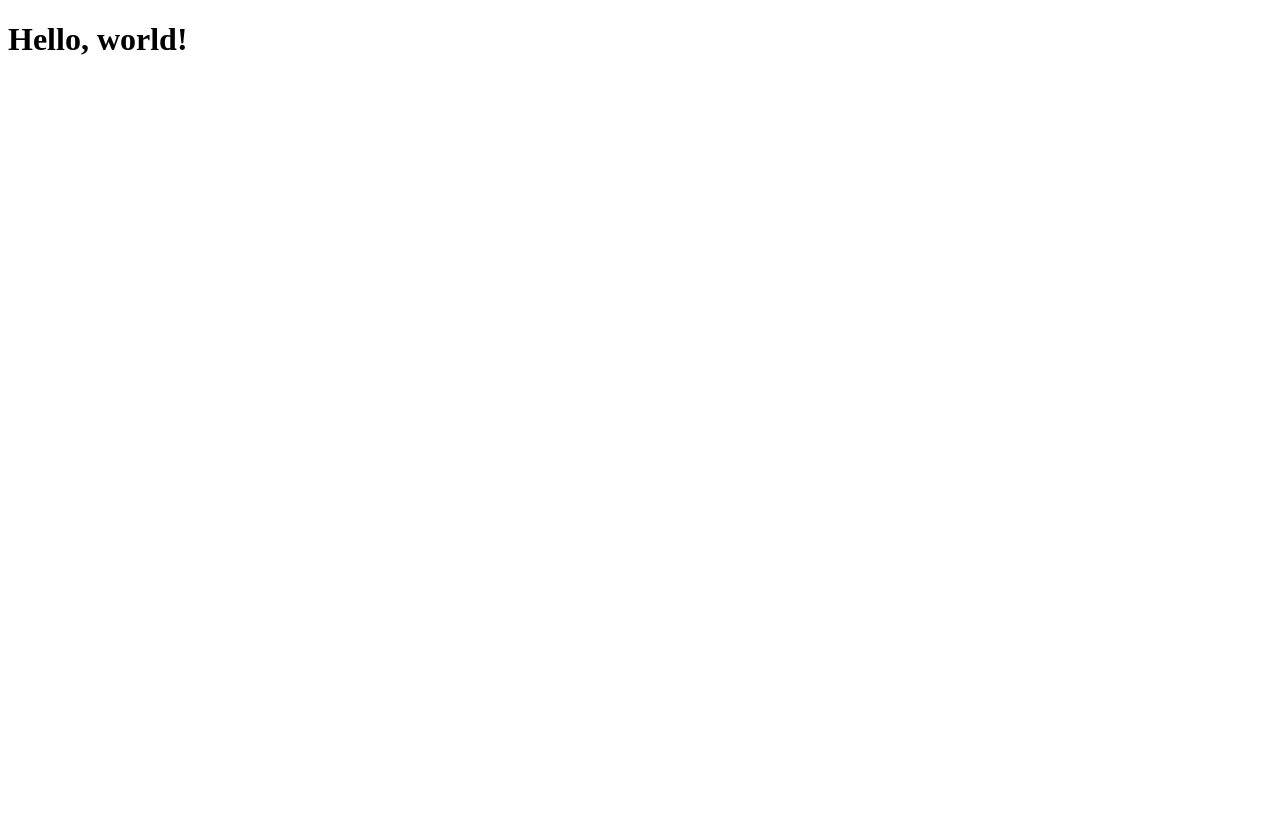
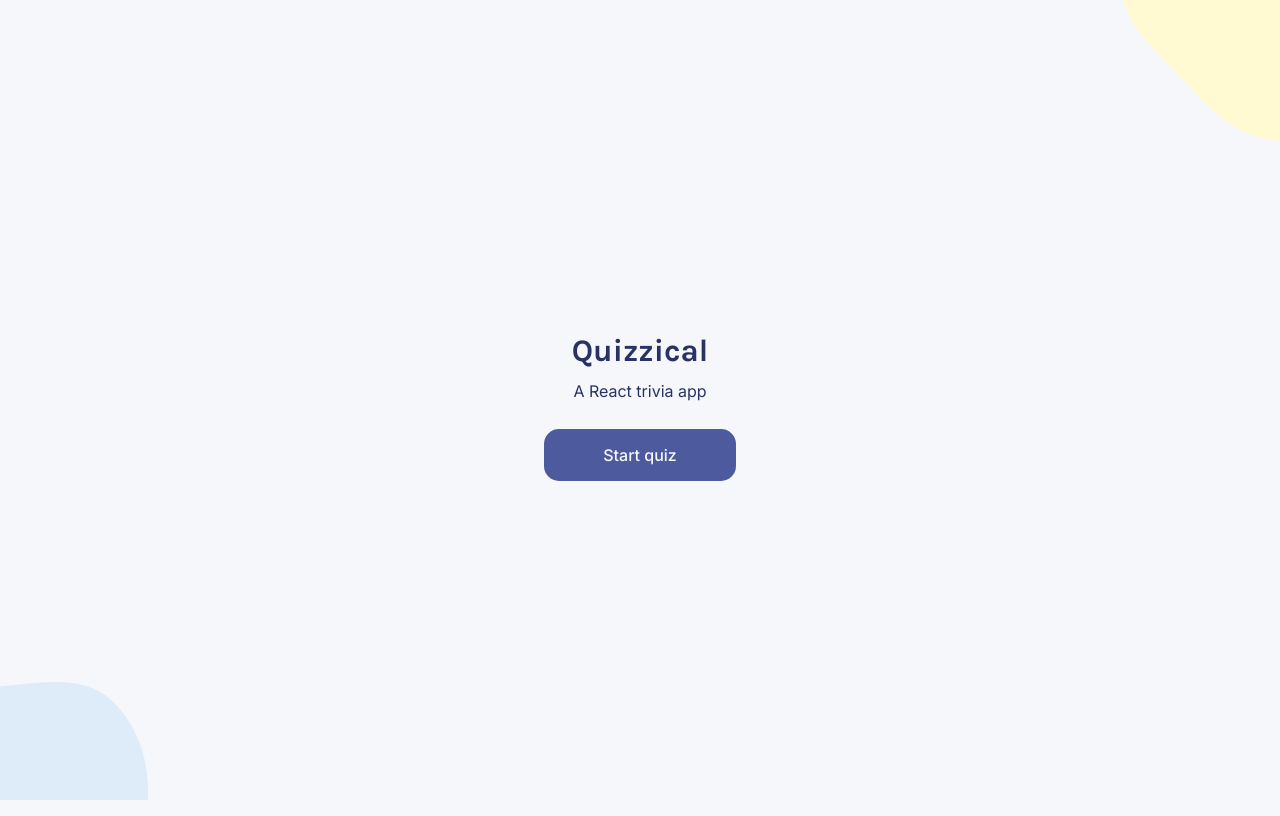
Before and after one commit to Taviquenson/react-quiz-app-scrimba, a React (Vite) app: page / in a window 1280 px wide. Built offline with nearby package versions, Linux system fonts and the light colour scheme.

Commit message:
add home page

```diff
--- a/index.html
+++ b/index.html
@@ -4,7 +4,10 @@
     <meta charset="UTF-8" />
     <meta name="viewport" content="width=device-width, initial-scale=1.0" />
     <title>react-quiz-app-scrimba</title>
-    <link rel="stylesheet" href="style.css">
+    <link rel="preconnect" href="https://fonts.googleapis.com">
+    <link rel="preconnect" href="https://fonts.gstatic.com" crossorigin>
+    <link href="https://fonts.googleapis.com/css2?family=Inter:ital,opsz,wght@0,14..32,100..900;1,14..32,100..900&family=Karla:ital,wght@0,200..800;1,200..800&display=swap" rel="stylesheet">
+    <link rel="stylesheet" href="./src/style.css">
   </head>
   <body>
     <div id="root"></div>
--- a/src/App.css
+++ /dev/null
@@ -1,3 +0,0 @@
-* {
-    box-sizing: border-box;
-}
--- a/src/App.jsx
+++ b/src/App.jsx
@@ -2,9 +2,16 @@ import { useState, useEffect } from 'react'
 
 export default function App() {
 
+
   return (
     <>
-      <h1>Hello, world!</h1>
+      <img className='blob-top' src='../public/blob-top-home.png'/>
+      <section className='start'>
+        <h1>Quizzical</h1>
+        <h2>A React trivia app</h2>
+        <button>Start quiz</button>
+      </section>
+      <img className='blob-bottom' src='../public/blob-bottom-home.png'/>
     </>
   )
 }
--- a/src/index.css
+++ /dev/null
@@ -1,3 +0,0 @@
-* {
-    box-sizing: border-box;
-}
--- /dev/null
+++ b/src/style.css
@@ -0,0 +1,74 @@
+* {
+    box-sizing: border-box;
+}
+
+body {
+  font-family: "Karla", sans-serif;
+  background-color: #F5F7FB;
+}
+
+#root {
+  display: flex;
+  flex-direction: column;
+  justify-content: center;
+  align-items: center;
+  height: 100vh;
+}
+
+h1, h2 {
+  margin: 0;
+}
+
+section.start {
+  text-align: center;
+}
+
+section.start > h1, section.start > h2{
+  color: #293264;
+  line-height: 100%;
+}
+
+section.start > h1 {
+  font-weight: 700;
+  font-size: 1.95rem;
+}
+
+section.start > h2 {
+  margin-top: 1rem;
+  font-size: 1rem;
+  font-weight: 400;
+  font-family: "Inter", sans-serif;
+}
+
+section.start > button {
+  margin-top: 1.88rem;
+  color: #F5F7FB;
+  background-color: #4D5B9E;
+  border: none;
+  cursor: pointer;
+  font-size: 1rem;
+  font-weight: 500;
+  line-height: 100%;
+  font-family: "Inter", sans-serif;
+  width: 12rem;
+  height: 3.25rem;
+  border-radius: 15px;
+  transition: transform 0.2s, box-shadow 0.2s; /* Smooth transition for the effect */
+}
+
+/* Styles when the button is actively being clicked */
+section.start > button:active {
+  transform: translateY(3px); /* Move button down 3px */
+}
+
+img.blob-top {
+  position: fixed;
+  top: 0;
+  right: 0;
+}
+
+img.blob-bottom {
+  position: fixed;
+  bottom: 0;
+  left: 0;
+}
```
Also changed, not shown: public/blob-bottom-home.png (added), public/blob-top-home.png (added).
